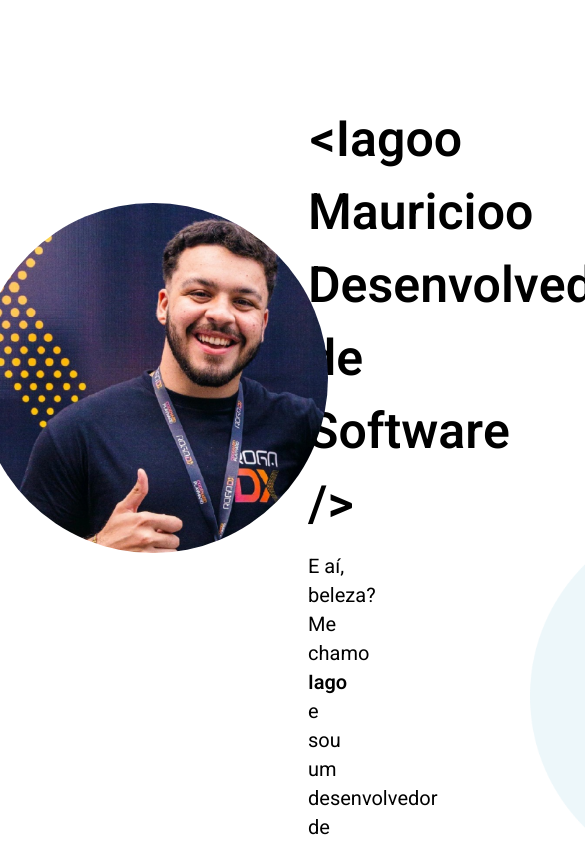
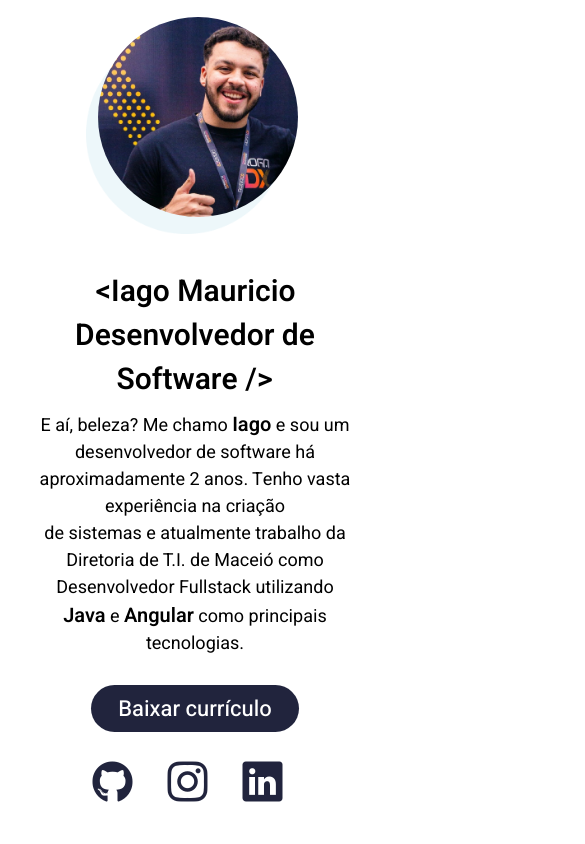
Before and after one commit to iagomauricioo/portfolio-angular, an Angular app: page / in a window 390 px wide. Shown: the top 844 px of the page, 585 px wide, since content can reach past the window. Built offline with nearby package versions, Linux system fonts and the light colour scheme.

Commit message:
responsivo

```diff
--- a/src/app/app.component.css
+++ b/src/app/app.component.css
@@ -3,9 +3,7 @@
     transform: translateY(0);
   }
   50% {
-    transform: translateY(
-      20px
-    ); /* Ajuste a distância que você deseja para a descida */
+    transform: translateY(20px);
   }
   100% {
     transform: translateY(0);
@@ -14,6 +12,9 @@
 
 h1 {
   animation: moveUpDown 2s ease-in-out infinite;
+  font-weight: 600;
+  font-size: 50px;
+  margin-bottom: 0;
 }
 
 nav {
@@ -37,12 +38,12 @@ nav a {
 
 /* Efeito de hover */
 nav a:hover {
-  color: #038bda; /* Cor de destaque */
+  color: #038bda;
   transform: scale(1.1);
   cursor: pointer;
 }
 
-/* Criando o sublinhado animado */
+/* Sublinhado animado */
 nav a::after {
   content: "";
   position: absolute;
@@ -74,14 +75,8 @@ main {
   flex-direction: column;
 }
 
-h1 {
-  font-weight: 600;
-  font-size: 50px;
-  margin-bottom: 0;
-}
-
 p {
-  font-size: 16;
+  font-size: 16px;
 }
 
 strong {
@@ -106,17 +101,98 @@ strong {
 }
 
 #elipse {
-  width: 370px;
+  width: 400px;
   position: relative;
-  top: 25%;
+  top: 22%;
   left: 50%;
   z-index: -1;
 }
 
 #photo {
-  width: 350px;
+  width: 400px;
   position: absolute;
   border-radius: 50%;
-  top: 24%;
+  top: 21%;
   right: 16%;
 }
+
+
+@media (max-width: 1440px) {
+  #photo {
+    left: 62%;
+  }
+
+  #elipse {
+    left: 35%;
+  }
+
+  #container-image {
+  }
+}
+
+/* Media queries */
+@media (max-width: 1024px) {
+  main {
+    margin-left: 0;
+    flex-direction: column;
+    align-items: center;
+    justify-content: center;
+  }
+
+  h1 {
+    font-size: 50px;
+  }
+
+  p {
+    font-size: 18px;
+  }
+
+  #container-text {
+    margin-top: 180px;
+    width: 80vw;
+    text-align: center;
+  }
+
+  #social-icons {
+    justify-content: center;
+    align-items: center;
+  }
+
+  #elipse {
+    position: absolute;
+    top: 4%;
+    left: 37%;
+  }
+
+  #photo {
+    position: absolute;
+    top: 2%;
+    left: 40%;
+  }
+}
+
+@media (max-width: 768px) {
+  #elipse {
+    width: 230px;
+  }
+
+  #photo {
+    width: 230px;
+  }
+}
+
+@media (max-width: 425px) {
+  h1 {
+    font-size: 30px;
+  }
+
+  #elipse {
+    width: 200px;
+    left: 22%;
+  }
+
+  #photo {
+    width: 200px;
+    left: 25%;
+  }
+}
--- a/src/app/app.component.html
+++ b/src/app/app.component.html
@@ -1,10 +1,10 @@
 <main>
   <div id="container-text">
-    <h1>&lt;Iagoo Mauricioo<br>Desenvolvedor de <br>Software /&gt;</h1>
+    <h1>&lt;Iago Mauricio<br>Desenvolvedor de <br>Software /&gt;</h1>
     <p>
       E aí, beleza? Me chamo <strong>Iago</strong> e sou um desenvolvedor de software há <br>aproximadamente 2 anos. Tenho vasta experiência na criação <br>de sistemas e atualmente trabalho da Diretoria de T.I. de Maceió como <br>Desenvolvedor Fullstack utilizando <strong>Java</strong> e <strong>Angular</strong> como principais <br>tecnologias.
     </p>
-    <a href="assets/files/cv.pdf" download="IagoMauricioCV.pdf">
+    <a href="assets/files/cv.pdf" download="Currículo Iago Mauricio.pdf">
       <app-cvbutton></app-cvbutton>
     </a>
     <div id="social-icons">
```
Also changed, not shown: 9 other files (tests, documents, lock files or other folders).
